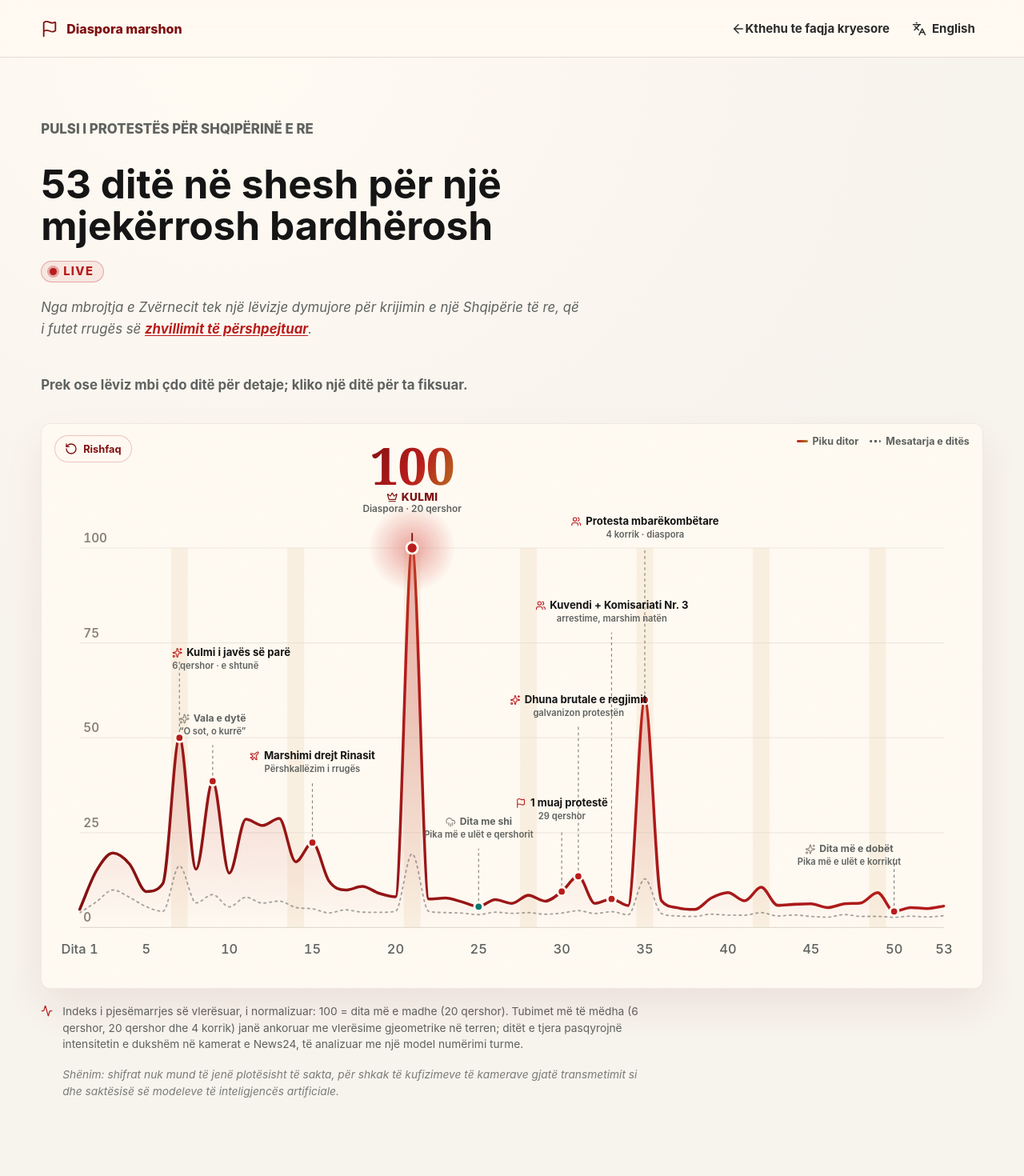
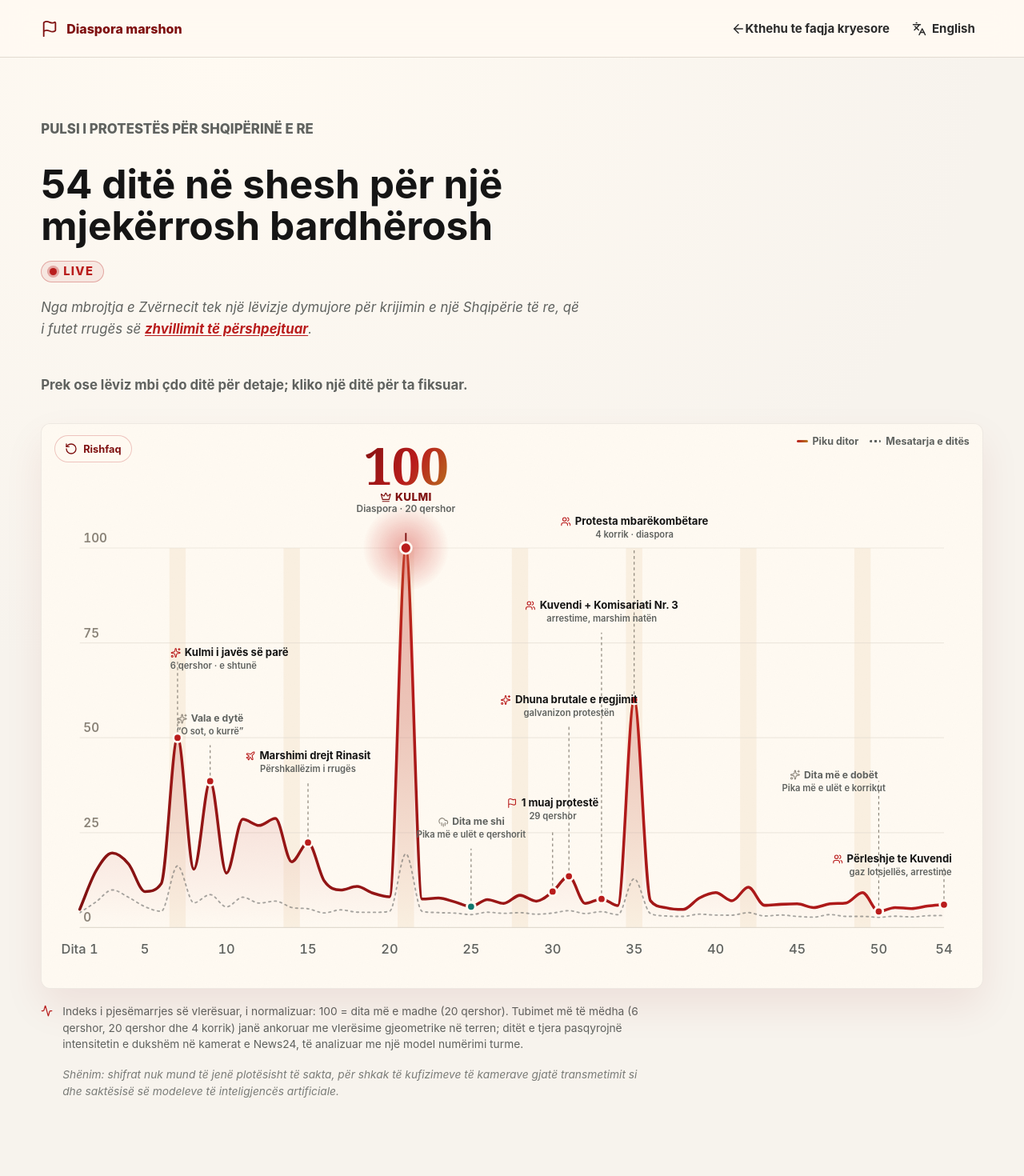
Before and after one commit to rlleshi/diaspora_marrshon, a Next.js app: page /pulsi in a window 1280 px wide. Shown: the top 1470 px of the page at 80% size. Built offline with nearby package versions, Linux system fonts and the light colour scheme.

Commit message:
add day 54 to pulsi

```diff
--- a/app/en/pulsi/page.tsx
+++ b/app/en/pulsi/page.tsx
@@ -4,7 +4,7 @@ import { LiveTrackerPage } from "@/components/live-tracker-page";
 export const metadata: Metadata = {
   title: "Protest pulse | Diaspora marshes",
   description:
-    "The June 2026 protest participation index: 53 days in the square, day by day, with the key moments.",
+    "The June 2026 protest participation index: 54 days in the square, day by day, with the key moments.",
 };
 
 export default function Page() {
--- a/app/pulsi/page.tsx
+++ b/app/pulsi/page.tsx
@@ -4,7 +4,7 @@ import { LiveTrackerPage } from "@/components/live-tracker-page";
 export const metadata: Metadata = {
   title: "Pulsi i protestës | Diaspora marshon",
   description:
-    "Indeksi i pjesëmarrjes në protestat e qershorit 2026: 53 ditë në shesh, ditë pas dite, me momentet kyçe.",
+    "Indeksi i pjesëmarrjes në protestat e qershorit 2026: 54 ditë në shesh, ditë pas dite, me momentet kyçe.",
 };
 
 export default function Page() {
--- a/components/live-tracker-page.tsx
+++ b/components/live-tracker-page.tsx
@@ -26,7 +26,7 @@ const COPY: Record<
     homeHref: "/",
     homeLabel: "Kthehu te faqja kryesore",
     eyebrow: "Pulsi i protestës për Shqipërinë e re",
-    title: "53 ditë në shesh për një mjekërrosh bardhërosh",
+    title: "54 ditë në shesh për një mjekërrosh bardhërosh",
     liveLabel: "Live",
     intro: {
       before:
@@ -55,14 +55,14 @@ const COPY: Record<
       replay: "Rishfaq",
       saturday: "e shtunë",
       ariaSummary:
-        "Indeksi i pjesëmarrjes në protesta përgjatë 53 ditëve, me kulmin në ditën e 21-të (20 qershor 2026).",
+        "Indeksi i pjesëmarrjes në protesta përgjatë 54 ditëve, me kulmin në ditën e 21-të (20 qershor 2026).",
     },
   },
   en: {
     homeHref: "/en",
     homeLabel: "Back to the homepage",
     eyebrow: "Protest pulse for a new Albania",
-    title: "53 days in the square for a grey-bearded Rama",
+    title: "54 days in the square for a grey-bearded Rama",
     liveLabel: "Live",
     intro: {
       before:
@@ -91,7 +91,7 @@ const COPY: Record<
       replay: "Replay",
       saturday: "Saturday",
       ariaSummary:
-        "Protest participation index across 53 days, peaking on day 21 (20 June 2026).",
+        "Protest participation index across 54 days, peaking on day 21 (20 June 2026).",
     },
   },
 };
--- a/components/participation/ParticipationChart.tsx
+++ b/components/participation/ParticipationChart.tsx
@@ -54,6 +54,8 @@ const LABEL_Y: Record<number, number> = {
   31: 300,
   33: 200,
   35: 110,
+  50: 380,
+  54: 470,
 };
 
 const MONTHS_SQ = [
--- a/data/participation.ts
+++ b/data/participation.ts
@@ -54,6 +54,12 @@
 // avg 258.5, mean 144.3, median 137.8), normalized on the same Day-7 reference.
 // Day 53 computed from the protesta_53 timeline, retained frames only (top-10 peak
 // avg 292.4, mean 160.7, median 155.4), normalized on the same Day-7 reference.
+// Day 54 was two separate actions: a morning Parliament clash (protesta_54.1) and the
+// regular evening march (protesta_54.2). Per the source research, they are not summed;
+// the evening run is the headline series (clean peak 311.8 — the audited single-view
+// estimate, replacing a 331.9 raw peak inflated by a split-screen frame — mean 163.7,
+// median 160.7), normalized on the same Day-7 reference. The morning clash (clean peak
+// 316.8) appears only as a participationEvents marker, not in this day's peak/mean/median.
 
 export type ParticipationDay = {
   day: number;
@@ -185,6 +191,9 @@ export const participation: ParticipationDay[] = [
     note: { sq: "Nga podiumi kritikohet Paketa e Maleve, në të njëjtën ditë kur mjekrra e mbron atë në Theth; thirrja për mobilizimin te Kuvendi më 23 korrik, në orën 08:00, bëhet eksplicite.", en: "From the podium the Mountain Package is criticized, the same day Rama defends it in Theth; the call to mobilize outside Parliament on July 23, at 08:00, becomes explicit." } },
   { day: 53, date: "2026-07-22", saturday: false, peak: 5.66, mean: 3.11, median: 3.01, source: yt("29710sUIVdU"),
     note: { sq: "Marshimi drejt Kuvendit pas një flamuri të gjatë kuq e zi; thirrja përfundimtare zgjidh orët kontradiktore të mëparshme, duke caktuar mbledhjen para Kuvendit nesër në orën 08:30.", en: "The march reaches Parliament behind a long red-and-black banner; the final call resolves the earlier conflicting times, settling on a gathering outside Parliament tomorrow at 08:30." } },
+  { day: 54, date: "2026-07-23", saturday: false, peak: 6.04, mean: 3.17, median: 3.11, source: yt("xxG6yJ8Z0JI"),
+    note: { sq: "Ditë me dy aksione: në mëngjes protestuesit përballen me dhunë shtazarake nga policia te Kuvendi — gaz lotsjellës e top uji, mes të ndaluarve edhe aktivisti Edison Lika; në mbrëmje marshimi del po aq i fortë sa i djeshmi, shenjë se dhuna e mëngjesit s'i largoi njerëzit nga shesh, dhe mbyllet pa asnjë incident të ri.", en: "A day with two actions: in the morning protesters face savage police violence outside Parliament — tear gas and water cannon, with activist Edison Lika among those detained; in the evening turnout holds as strong as the day before, a sign the morning's violence didn't keep people away, and the march closes without a repeat incident." },
+    noteLink: { href: "https://www.youtube.com/watch?v=FES5uF0hXhs", word: { sq: "Kuvendi", en: "Parliament" } } },
 ];
 
 export type ParticipationEvent = {
@@ -231,6 +240,9 @@ export const participationEvents: ParticipationEvent[] = [
   { day: 50, tier: "secondary", icon: "spark", mobile: false,
     label: { sq: "Dita më e dobët", en: "The weakest day" },
     sub: { sq: "Pika më e ulët e korrikut", en: "July's lowest point" } },
+  { day: 54, tier: "primary", icon: "people", mobile: true,
+    label: { sq: "Përleshje te Kuvendi", en: "Clash at Parliament" },
+    sub: { sq: "gaz lotsjellës, arrestime", en: "tear gas, arrests" } },
 ];
 
 /** Normalization reference shown in the methodology note. */
--- a/lib/content.ts
+++ b/lib/content.ts
@@ -264,14 +264,14 @@ export const content: Record<Locale, SiteContent> = {
     },
     scandalsTeaser: {
       kicker: "Historiku i qeverisjes",
-      title: `${scandalCount} dosje, 13 vjet: çfarë i ka bërë Shqipërisë kjo organizatë.`,
+      title: `${scandalCount} dosje, 14 vjet: çfarë i ka bërë Shqipërisë kjo organizatë.`,
       body:
         "Çdo skandal i kontrolluar veç e veç kundrejt gazetarisë investigative shqiptare: statusi ligjor real, pretendimet e verifikuara, dhe burimet.",
       href: "/liste_vuajtjesh",
       cta: "Shiko dosjen",
       stats: [
         { value: scandalCount, label: "dosje" },
-        { value: "13", label: "vjet, e njëjta mjekërr" },
+        { value: "14", label: "vjet, e njëjta mjekërr" },
       ],
     },
     march: {
@@ -592,14 +592,14 @@ B) Nuk marshoj, por mund të ndihmoj me:
     },
     scandalsTeaser: {
       kicker: "Government track record",
-      title: `${scandalCount} case files, 13 years: what this organization has done.`,
+      title: `${scandalCount} case files, 14 years: what this organization has done.`,
       body:
         "Every scandal independently checked against Albanian investigative journalism: real legal status, verified claims, and sources.",
       href: "/en/liste_vuajtjesh",
       cta: "See the dossier",
       stats: [
         { value: scandalCount, label: "case files" },
-        { value: "13", label: "years, same beard" },
+        { value: "14", label: "years, same beard" },
       ],
     },
     march: {
```
Also changed, not shown: lib/scandals-content.ts (+4 -4 lines).
